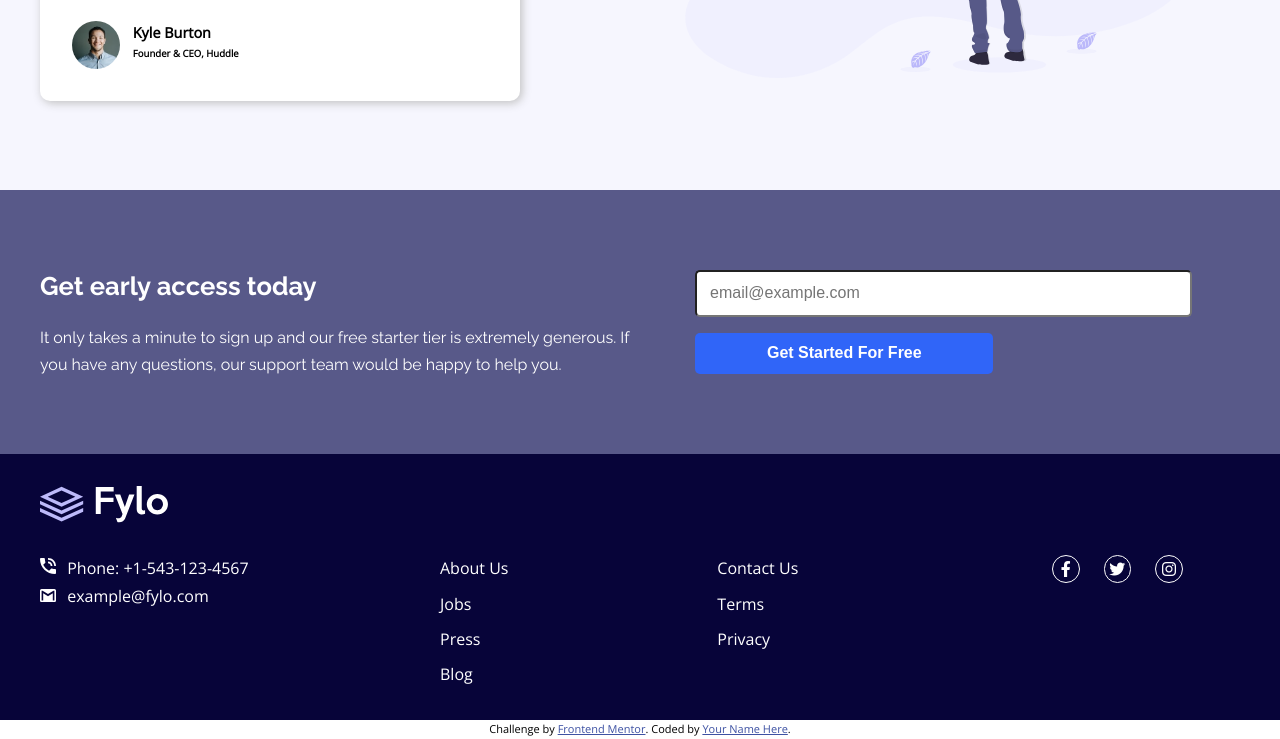
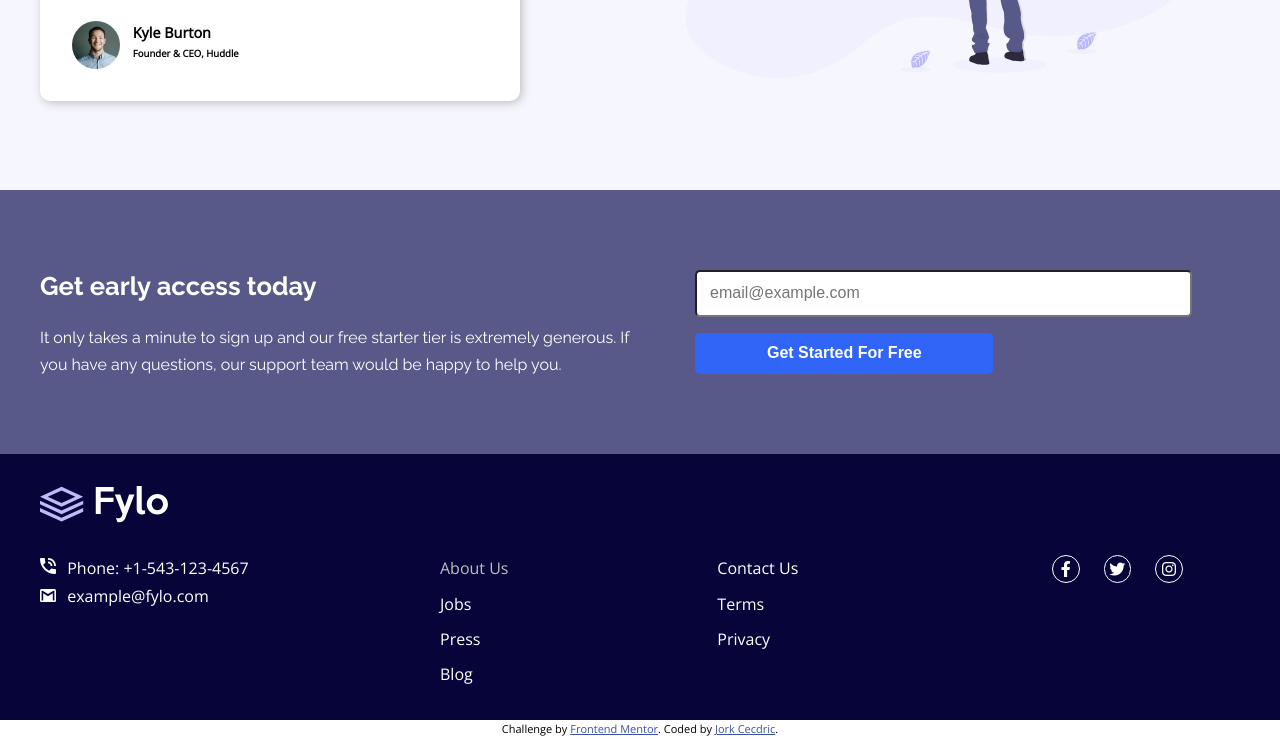
Before and after one commit to jc-padua/fylo-landing-page-with-two-column-layout-master, a plain HTML site: page index.html in a window 1280 px wide. In both pictures the pointer is over the link "About Us". Shown: the part 1278-2017 px from the top of the page. Drawn offline with nearby package versions, Linux system fonts and the light colour scheme.

Commit message:
Add some hover effects on links

```diff
--- a/index.html
+++ b/index.html
@@ -146,7 +146,7 @@
   <footer>
     <p class="attribution">
       Challenge by <a href="https://www.frontendmentor.io?ref=challenge" target="_blank">Frontend Mentor</a>.
-      Coded by <a href="#">Your Name Here</a>.
+      Coded by <a href="#">Jork Cecdric</a>.
     </p>
   </footer>
 </body>
--- a/style.css
+++ b/style.css
@@ -251,6 +251,10 @@ header {
     color: #FFF;
 }
 
+.more-info__links:hover {
+    color: rgb(190, 190, 190);
+}
+
 .socmed {
     display: flex;
     justify-content: center;
```
